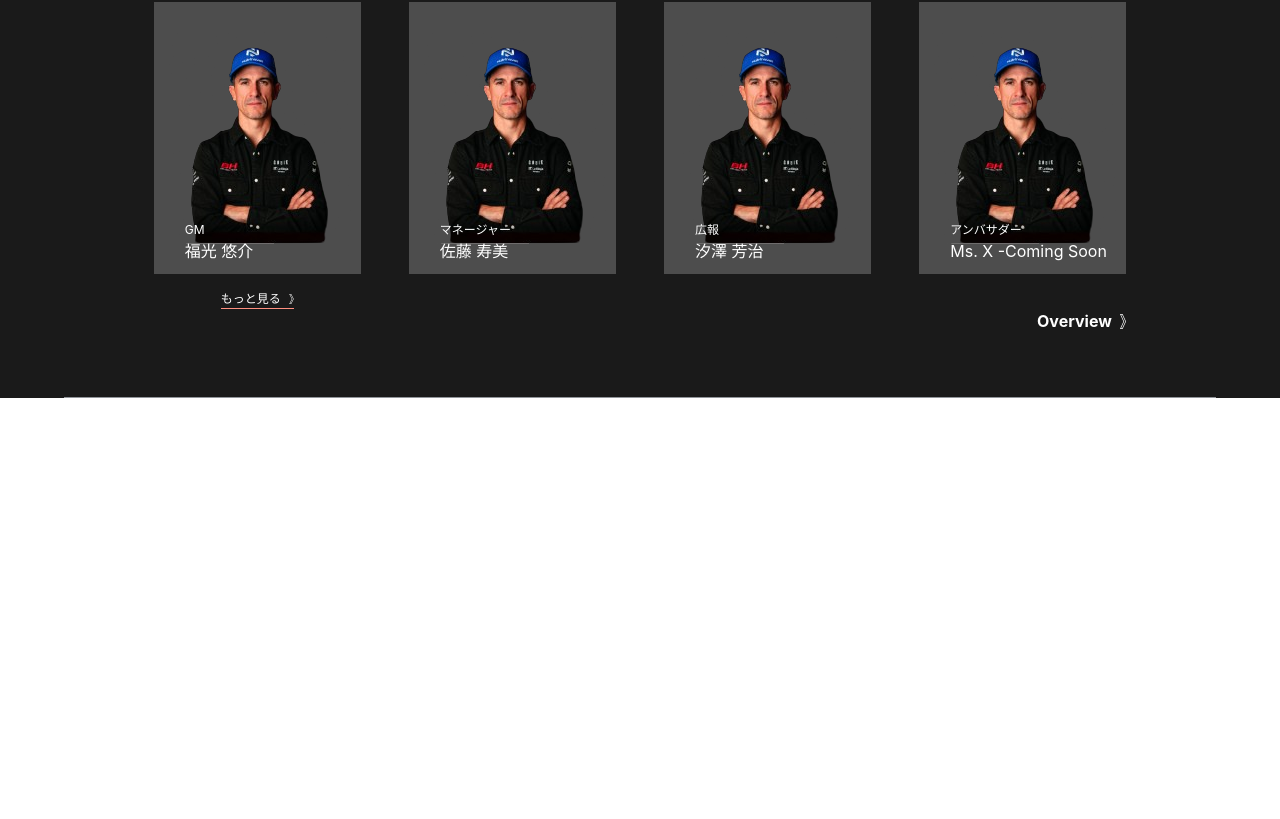
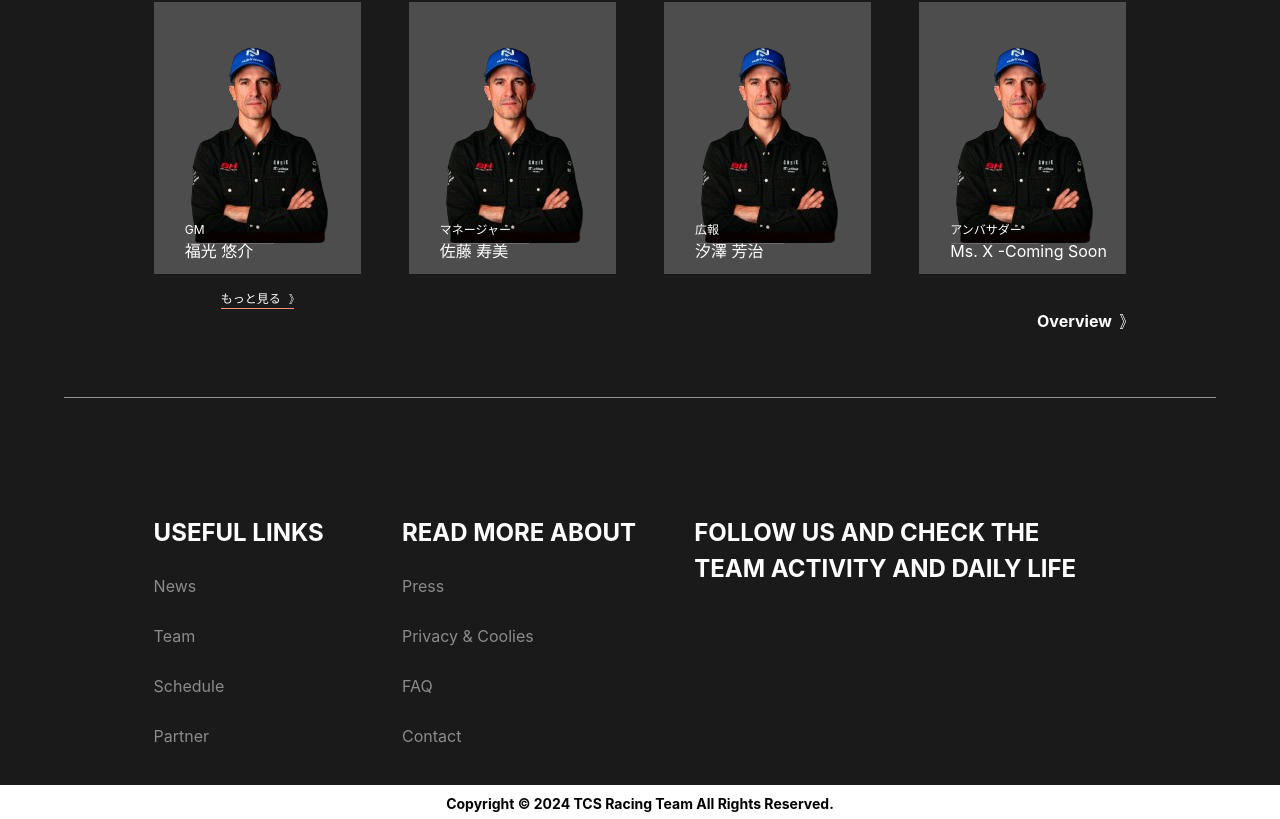
Before and after one commit to Fumiya-Ohnishi/tcs-racing-team, a React (Vite) app: page / in a window 1280 px wide. Shown: the part 3481-4300 px from the top of the page. Before the commit the page ends 3879 px from the top, so only its background shows below. Built offline with nearby package versions, Linux system fonts and the light colour scheme.

Commit message:
add footer

```diff
--- /dev/null
+++ b/src/components/Layouts/Footer.tsx
@@ -0,0 +1,134 @@
+import { Box, HStack, Text, VStack } from '@chakra-ui/react';
+import { MainLayout } from './MainLayout';
+import { Link } from 'react-router-dom';
+
+export const Footer = () => {
+  return (
+    <Box pt="117px">
+      <MainLayout>
+        <HStack alignItems="start" mb="37px">
+          <HStack w="50%" justifyContent="space-between">
+            <Box>
+              <Text fontWeight="bold" fontSize="24px" mb="23px">
+                USEFUL LINKS
+              </Text>
+              <VStack align="start">
+                <Link
+                  to="#"
+                  style={{
+                    color: '#8B8B8B',
+                    fontSize: '16px',
+                    marginBottom: '18px',
+                  }}
+                >
+                  News
+                </Link>
+                <Link
+                  to="#"
+                  style={{
+                    color: '#8B8B8B',
+                    fontSize: '16px',
+                    marginBottom: '18px',
+                  }}
+                >
+                  Team
+                </Link>
+                <Link
+                  to="#"
+                  style={{
+                    color: '#8B8B8B',
+                    fontSize: '16px',
+                    marginBottom: '18px',
+                  }}
+                >
+                  Schedule
+                </Link>
+                <Link
+                  to="#"
+                  style={{
+                    color: '#8B8B8B',
+                    fontSize: '16px',
+                  }}
+                >
+                  Partner
+                </Link>
+              </VStack>
+            </Box>
+            <Box>
+              <Text fontWeight="bold" fontSize="24px" mb="23px">
+                READ MORE ABOUT
+              </Text>
+              <VStack align="start">
+                <Link
+                  to="#"
+                  style={{
+                    color: '#8B8B8B',
+                    fontSize: '16px',
+                    marginBottom: '18px',
+                  }}
+                >
+                  Press
+                </Link>
+                <Link
+                  to="#"
+                  style={{
+                    color: '#8B8B8B',
+                    fontSize: '16px',
+                    marginBottom: '18px',
+                  }}
+                >
+                  Privacy & Coolies
+                </Link>
+                <Link
+                  to="#"
+                  style={{
+                    color: '#8B8B8B',
+                    fontSize: '16px',
+                    marginBottom: '18px',
+                  }}
+                >
+                  FAQ
+                </Link>
+                <Link
+                  to="#"
+                  style={{
+                    color: '#8B8B8B',
+                    fontSize: '16px',
+                  }}
+                >
+                  Contact
+                </Link>
+              </VStack>
+            </Box>
+          </HStack>
+          <Box w="50%" display="flex" justifyContent="center">
+            <Link
+              to="#"
+              style={{
+                color: '#fff',
+                fontSize: '24px',
+                fontWeight: 'bold',
+                textAlign: 'left',
+              }}
+            >
+              FOLLOW US AND CHECK THE <br />
+              TEAM ACTIVITY AND DAILY LIFE
+            </Link>
+          </Box>
+        </HStack>
+      </MainLayout>
+      <Box
+        w="100%"
+        pt="7.5px"
+        pb="5px"
+        bg="#fff"
+        color="#000"
+        fontSize="14px"
+        fontWeight="bold"
+        textAlign="center"
+      >
+        Copyright &copy; 2024 TCS Racing Team All Rights Reserved.
+      </Box>
+    </Box>
+  );
+};
--- /dev/null
+++ b/src/components/Layouts/PageLayout.tsx
@@ -0,0 +1,17 @@
+import { FC } from 'react';
+import { Footer } from './Footer';
+import { Header } from './Header';
+
+interface Props {
+  children: React.ReactNode;
+}
+
+export const PageLayout: FC<Props> = ({ children }) => {
+  return (
+    <>
+      <Header />
+      {children}
+      <Footer />
+    </>
+  );
+};
--- a/src/features/Top/index.tsx
+++ b/src/features/Top/index.tsx
@@ -1,14 +1,14 @@
-import { Header } from '@/components/Layouts/Header';
 import { Carousel } from './Slider/Carousel';
 import { Title } from '@/components/Elements/Title';
 import { UpdatesContent } from './UpDates/UpDateContents';
 import { TheTeam } from './TheTeam';
 import { Staff } from './Staff/Staff';
+import { PageLayout } from '@/components/Layouts/PageLayout';
 
 export const TopContent = () => {
   return (
     <>
-      <Header />
+      <PageLayout>
         <Carousel />
         <Title title="Updates" subTitle="Updates" />
         <UpdatesContent />
@@ -16,6 +16,7 @@ export const TopContent = () => {
         <TheTeam />
         <Title title="TheStaff" subTitle="TheStaff" />
         <Staff />
+      </PageLayout>
     </>
   );
 };
```
Lines whose indentation alone changed are shown as unchanged.
